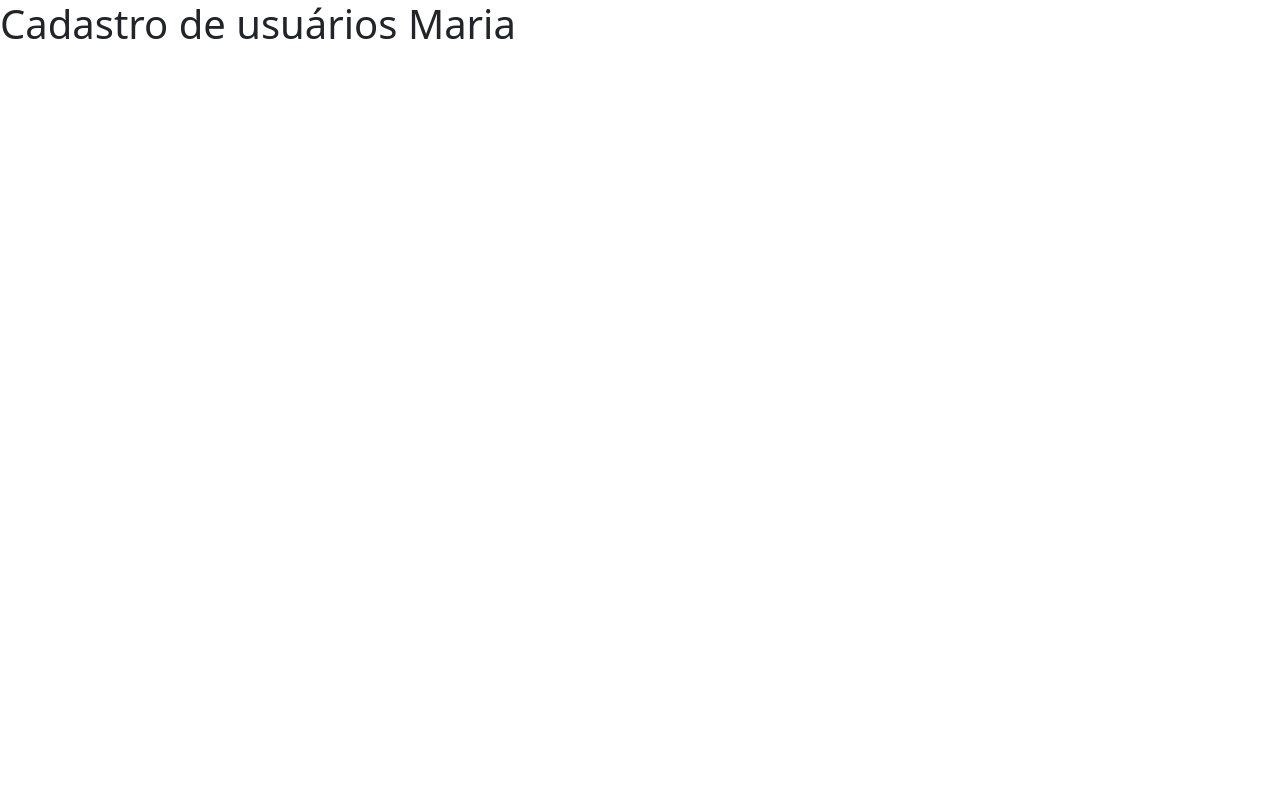
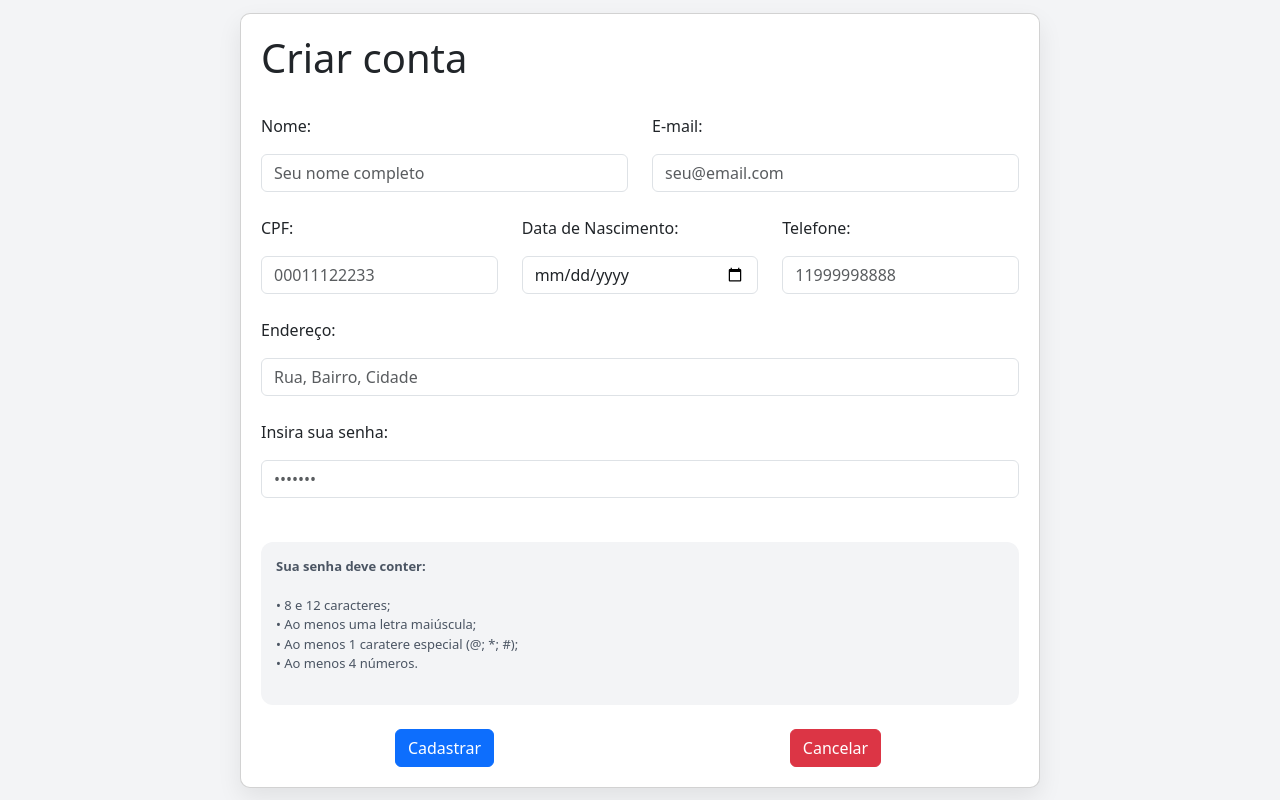
Before and after one commit to maria-gabriela18/pi-servicoja, a Next.js app: page /cadastro_usuarios in a window 1280 px wide. Built offline with nearby package versions, Linux system fonts and the light colour scheme.

Commit message:
cópia dos arquivos de cadastro de usuário e login para o projeto integrador
Copiei o arquivo da minha pasta pessoal de "cadastro de usuários" e "login" juntamente com o css de cada um para a pasta do Projeto Integrador.

```diff
--- /dev/null
+++ b/app/cadastro_usuarios/cadastro_usuarios.css
@@ -0,0 +1,28 @@
+body {
+    height: 100vh;
+    display: flex;
+    align-items: center;
+    justify-content: center;
+    background-color: #f3f4f6;
+}
+
+.card {
+    background-color: #fff;
+    width: 800px;
+    padding: 20px;
+    border-radius: 10px;
+    box-shadow: 0 10px 25px rgba(0, 0, 0, 0.08);
+}
+
+.botaoCadastrar{
+    margin: 5px;
+}
+
+.demo {
+    margin-top: 20px;
+    background: #f3f4f6;
+    padding: 15px;
+    border-radius: 12px;
+    font-size: 13px;
+    color: #4b5563;
+    }
--- a/app/cadastro_usuarios/page.js
+++ b/app/cadastro_usuarios/page.js
@@ -1,7 +1,89 @@
-export default function CadastroUsuarios() {
-  return (
-    <div>
-      <h1> Cadastro de usuários Maria </h1>
-    </div>
-  );
+import "./cadastro_usuarios.css";
+
+export default function Cadastro() {
+    return (
+
+        <div className="card">
+
+            <h1> Criar conta </h1>
+
+            <br />
+
+            <div class="row">
+
+                <div class="col-6">
+
+                    <p> Nome: </p>
+                    <input class="form-control" placeholder="Seu nome completo" />
+
+                </div>
+
+                <div class="col-6">
+
+                    <p> E-mail: </p>
+                    <input  class="form-control" placeholder="seu@email.com" />
+
+                </div>
+
+            </div>
+
+            <br />
+
+            <div class="row">
+
+            <div class="col-4">
+            <p> CPF: </p>
+            <input class="form-control" placeholder="00011122233" />
+            </div>
+
+            <div class="col-4">
+            <p> Data de Nascimento: </p>
+            <input class="form-control" type="date" />
+            </div>
+
+            <div class="col-4">
+            <p> Telefone: </p>
+            <input class="form-control" placeholder="11999998888" type="tel" />
+            </div>
+
+            </div>
+
+            <br />
+
+            <p> Endereço: </p>
+            <input class="form-control" placeholder="Rua, Bairro, Cidade" minlength="10" />
+
+            <br />
+
+            <p> Insira sua senha: </p>
+            <input class="form-control" type="password" placeholder="•••••••" />
+
+            <br/>
+
+            <div className="demo">
+                <strong>Sua senha deve conter:</strong><br /><br/>
+                <p>
+                    • 8 e 12 caracteres;<br />
+                    • Ao menos uma letra maiúscula;<br />
+                    • Ao menos 1 caratere especial (@; *; #);<br />
+                    • Ao menos 4 números.
+                </p>
+            </div>
+
+            <br />
+
+            <div class="text-center row">
+
+                <div class="col-6">
+                <button class="btn btn-primary">Cadastrar</button>
+                </div>
+
+                <div class="col-6">
+                <button class="btn btn-danger">Cancelar</button>
+                </div>
+
+            </div>
+
+        </div>
+    )
 }
--- /dev/null
+++ b/app/login_usuarios/login_usuario.css
@@ -0,0 +1,19 @@
+body{
+    height: 100vh;
+    display: flex;
+    align-items: center;
+    justify-content: center;
+    background-color: #f3f4f6;
+}
+
+.card{
+    background-color: #fff;
+    width: 400px;
+    padding: 20px;
+    border-radius:10px;
+    box-shadow: 0 10px 25px rgba(0,0,0,0.08);
+}
+
+.semconta{
+    text-align: center;
+}
```
Also changed, not shown: app/login_usuarios/page.js (+36 -6 lines).
